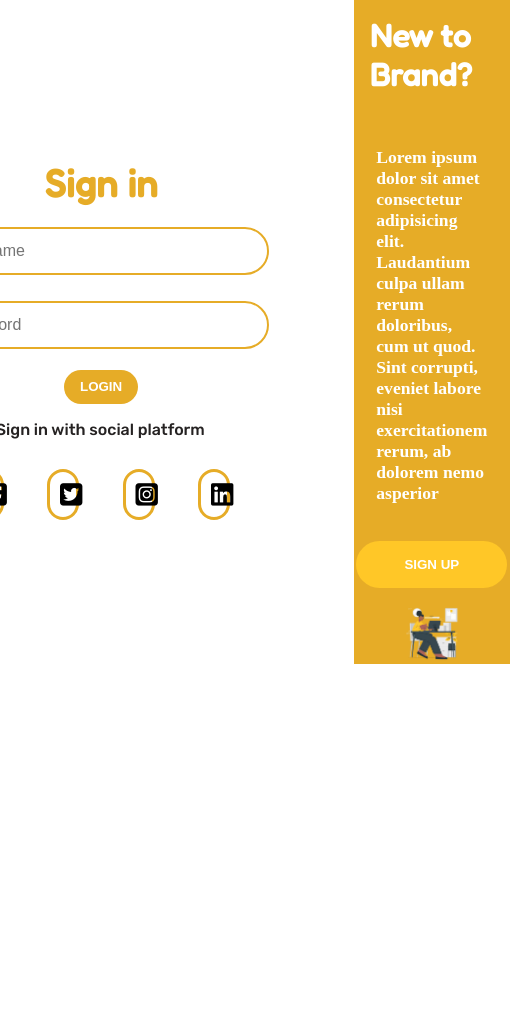
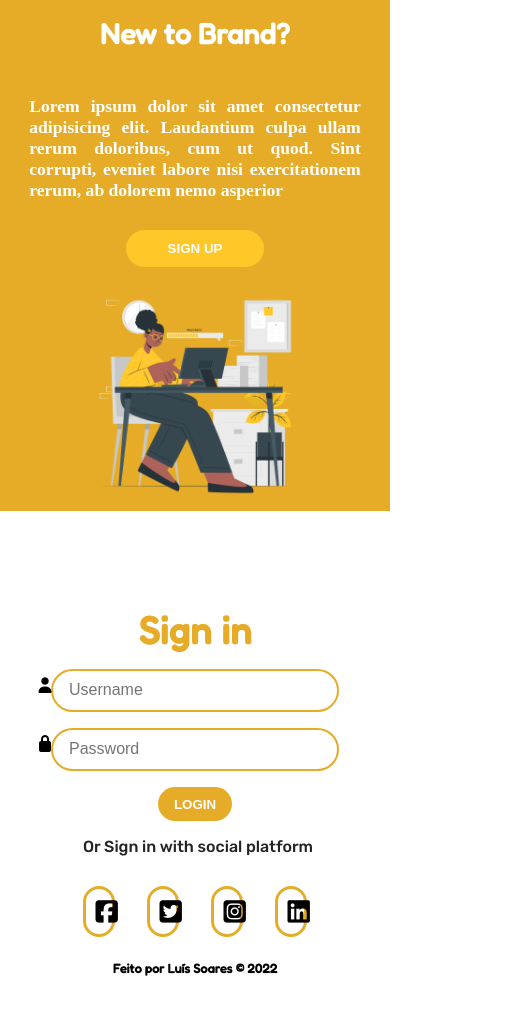
Before and after one commit to Soaressluiss/Login-page-responsive, a plain HTML site: page index.html in a window 390 px wide. Shown: the whole page, 510 px wide, since content can reach past the window. Before the commit the page ends 844 px from the top, so only its background shows below. Drawn offline with Linux system fonts and the light colour scheme.

Commit message:
resposividade- tablet and smartphones

```diff
--- a/css/style.css
+++ b/css/style.css
@@ -64,7 +64,8 @@
     font-weight: bold;
     text-transform: uppercase;
 }
-.btn:hover{
+
+.btn:hover {
     transition: 1s;
     background-color: #FFFCC7;
     transform: scale(1.1);
@@ -103,7 +104,8 @@ ul {
     font-size: 1.6rem;
     border-color: var(--cor-principal);
 }
-.fa-brands:hover{
+
+.fa-brands:hover {
     border-color: #FFC727;
 }
 
@@ -116,7 +118,7 @@ a {
     flex-direction: column;
     justify-content: center;
     align-items: center;
-    gap: .9rem;
+    gap: .6rem;
     background-color: var(--cor-principal);
 }
 
@@ -132,14 +134,15 @@ a {
     font-size: 1.1rem;
     color: white;
     font-weight: bold;
-    margin: 1.4rem;
+    margin: 1.2rem;
     max-width: 85%;
+    text-align: justify;
 
 }
 
 .btnSignUp {
     background-color: #FFC727;
-    padding: 1rem 3rem;
+    padding: .7rem 2.6rem;
     border-radius: 25px;
     color: white;
     font-weight: bold;
@@ -155,3 +158,39 @@ a {
     color: var(--cor-principal);
 
 }
+.msgFinal{
+    font-size: .8rem;
+    margin-top: 1.5rem;
+    font-weight: bold;
+    font-family: var(--font-fredoka);
+}
+
+/* responsivel Tablet  */
+
+
+@media (max-width:768px) {
+    .container {
+        display: flex;
+        flex-direction: column-reverse;
+    }
+}
+
+/* responsivel smartphones */
+
+@media screen and (max-width:425px) {
+    #username,
+    #password{
+        width: 18rem;
+        height: 2.7rem;
+        margin: 0;
+    }
+    img{
+        width: 60%;
+    }
+    .msgLogin{
+        margin-left: 2rem;
+    }
+    .tittleMsg{
+        font-size: 1.8rem;
+    }
+}
--- a/index.html
+++ b/index.html
@@ -30,6 +30,7 @@
                     <li><a href="#"><i class="fa-brands fa-linkedin"></i></a></li>
                 </ul>
             </form>
+            <p class="msgFinal">Feito por Luís Soares &copy; 2022</p>
             <!-- Mensagem e sign up -->
         </div>
         <div class="conteudoLateral">
@@ -38,11 +39,11 @@
                 ullam rerum doloribus, cum ut quod. Sint corrupti, eveniet labore nisi exercitationem rerum, ab
                 dolorem nemo asperior</p>
             <button class="btnSignUp">Sign Up</button>
-            <img src="/image/Work in progress-cuate.png" alt="girl with pc" width="40%">
+            <img src="/image/Work in progress-cuate.png" alt="girl with pc" width="45%">
         </div>
 
     </div>
-
+        <script src="/scripts/main.js"></script>
 </body>
 
 </html>
```
Also changed, not shown: scripts/main.js (added).
